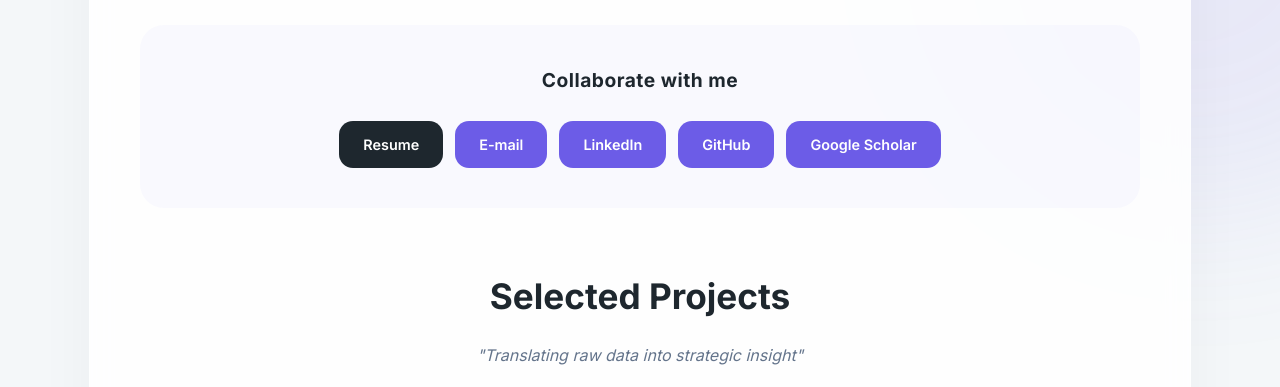
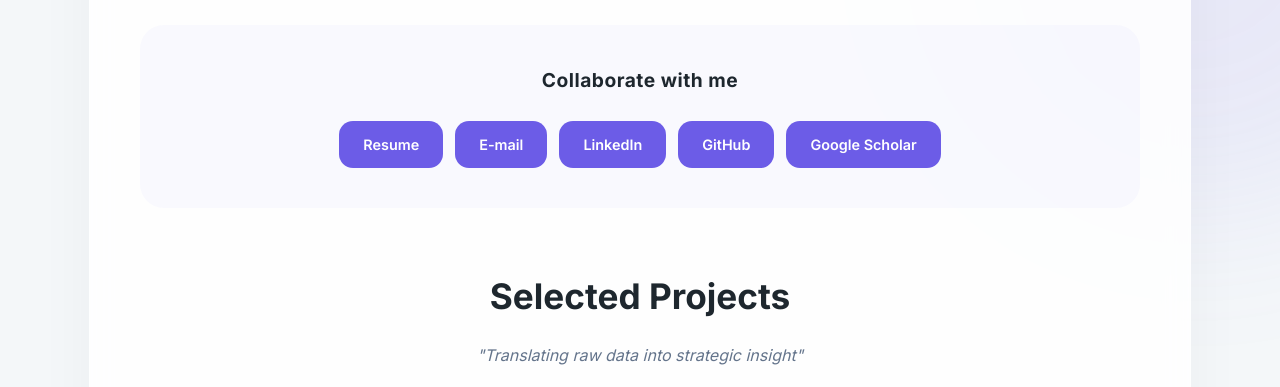
Before and after one commit to L-Bramasole/l-bramasole.github.io, a plain HTML site: page index.html in a window 1280 px wide. Shown: the part 780-1167 px from the top of the page. Drawn offline with Linux system fonts and the light colour scheme.

Commit message:
Fix Resume link and clean up button styles
Updated the Resume link to use the correct file name and removed the specific resume button styling.

```diff
--- a/index.html
+++ b/index.html
@@ -240,20 +240,14 @@
             display: flex;
             align-items: center;
             gap: 8px;
+            border: none;
+            cursor: pointer;
         }
 
         .nav-btn:hover {
             background: var(--hover-purple);
             transform: translateY(-3px);
             box-shadow: 0 10px 20px rgba(108, 92, 231, 0.25);
-        }
-
-        .nav-btn.resume-btn {
-            background: var(--text-dark);
-        }
-
-        .nav-btn.resume-btn:hover {
-            background: #000;
         }
 
         /* Project Gallery */
@@ -408,7 +402,8 @@
         <section class="contact-section">
             <div class="contact-subtitle">Collaborate with me</div>
             <div class="nav-tabs">
-                <a href="Dr.Laylan Bramasole-Resume.pdf" target="_blank" class="nav-btn resume-btn">Resume</a>
+                <!-- Updated Resume Tab with purple color and correct spacing handle -->
+                <a href="Dr.Laylan%20Bramasole-Resume.pdf" target="_blank" class="nav-btn">Resume</a>
                 <a href="mailto:laylan.bramasole@gmail.com" class="nav-btn">E-mail</a>
                 <a href="https://de.linkedin.com/in/lylan-bramasole-01031b157" target="_blank" class="nav-btn">LinkedIn</a>
                 <a href="https://github.com/L-Bramasole" target="_blank" class="nav-btn">GitHub</a>
```
